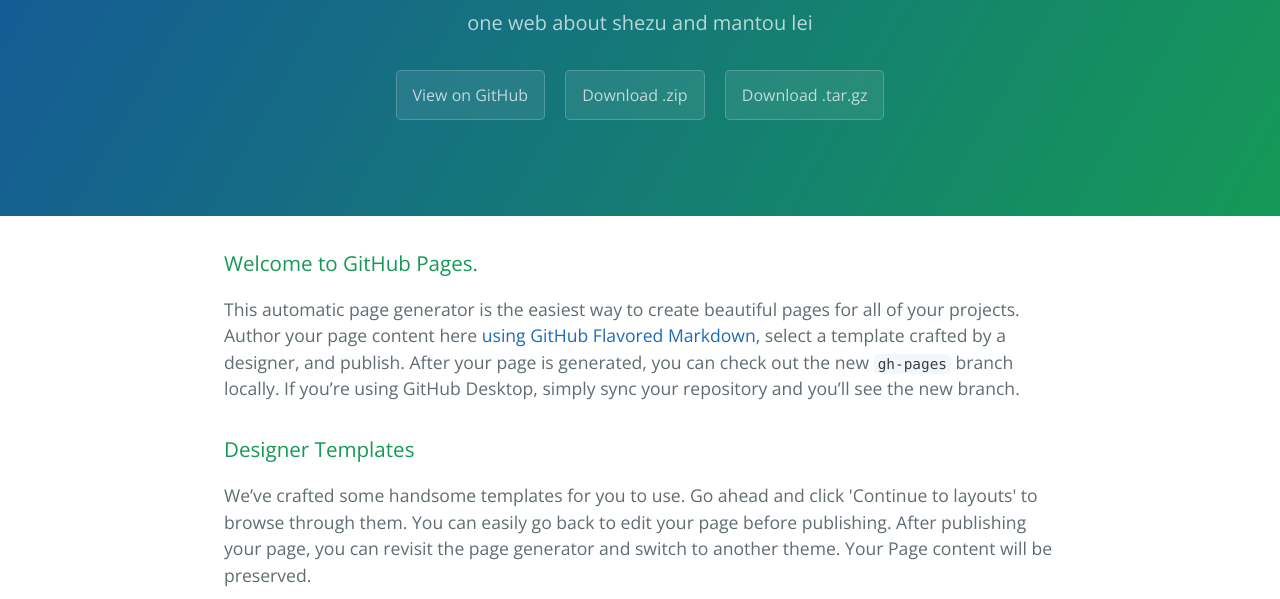
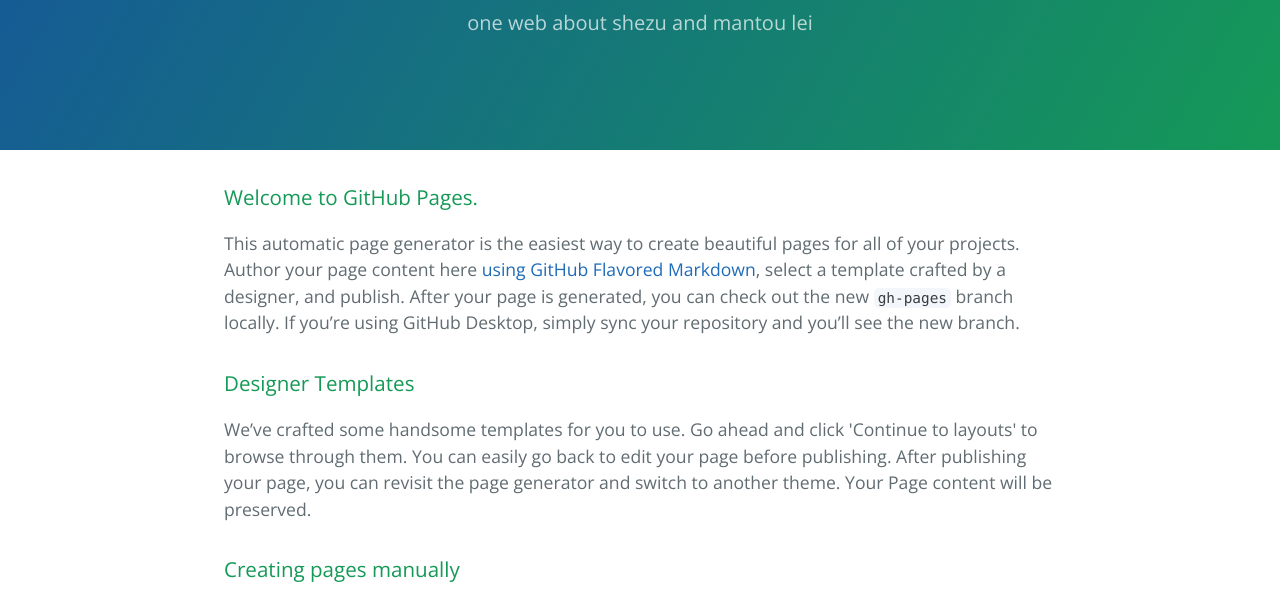
Before and after one commit to OneDaySunshine/leishe, a plain HTML site: page index.html in a window 1280 px wide. Shown: the part 167-766 px from the top of the page. Drawn offline with nearby package versions, Linux system fonts and the light colour scheme.

Commit message:
Update index.html

```diff
--- a/index.html
+++ b/index.html
@@ -13,9 +13,6 @@
     <section class="page-header">
       <h1 class="project-name">Leishe</h1>
       <h2 class="project-tagline">one web  about  shezu and mantou lei </h2>
-      <a href="https://github.com/OneDaySunshine/leishe" class="btn">View on GitHub</a>
-      <a href="https://github.com/OneDaySunshine/leishe/zipball/master" class="btn">Download .zip</a>
-      <a href="https://github.com/OneDaySunshine/leishe/tarball/master" class="btn">Download .tar.gz</a>
     </section>
 
     <section class="main-content">
```
